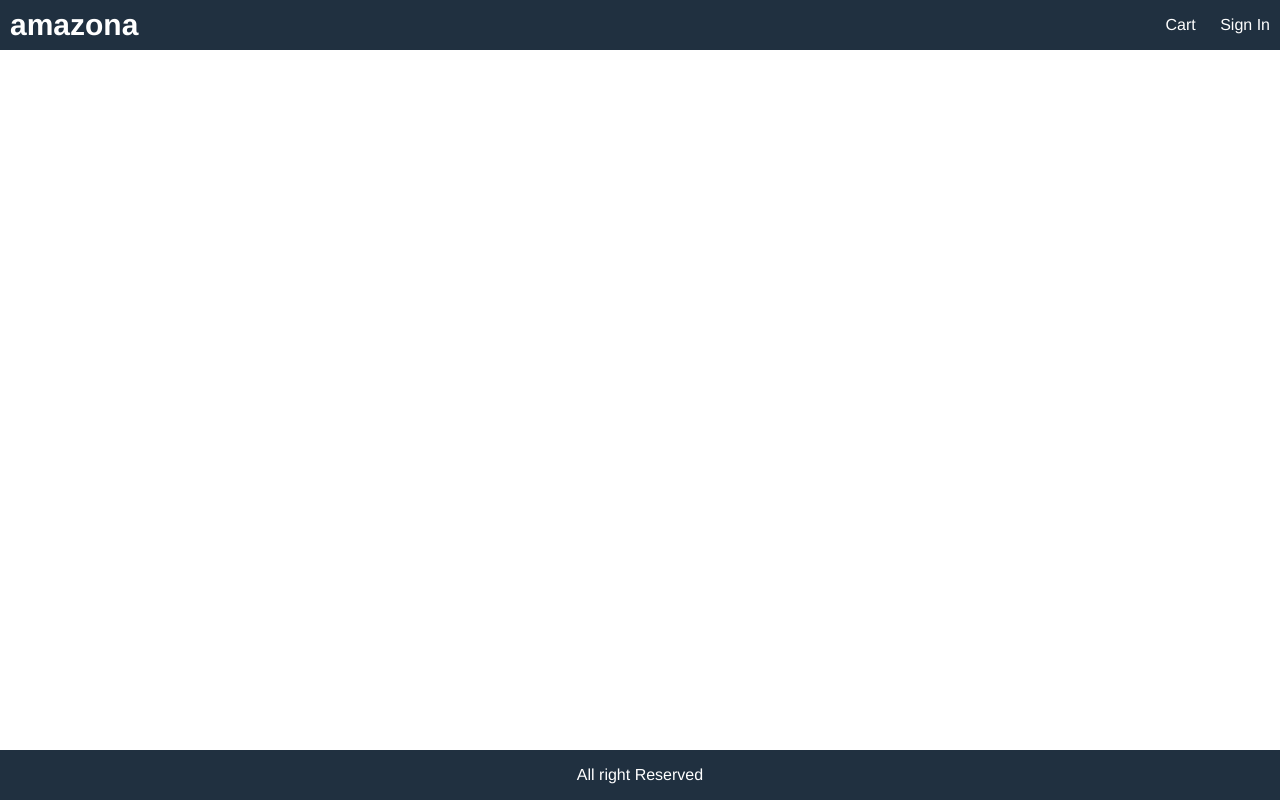
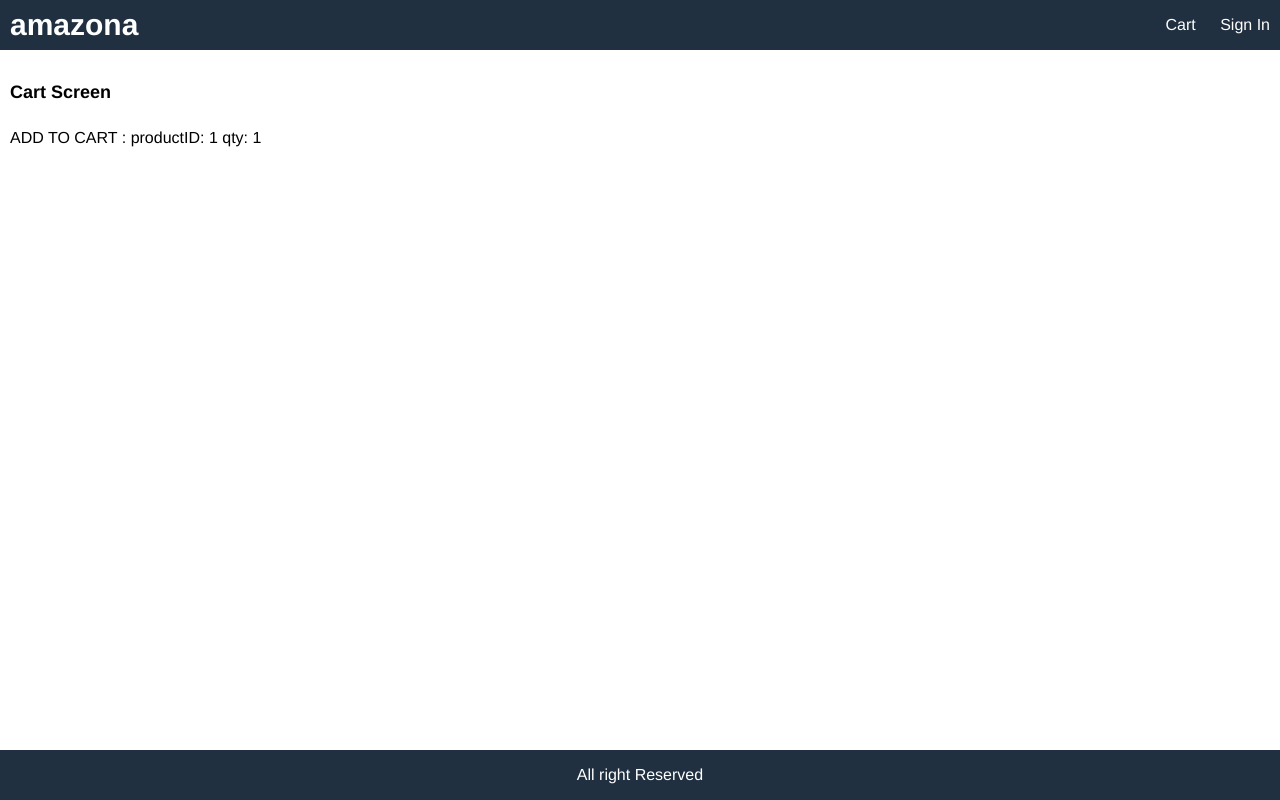
Before and after one commit to jbchinonso/mern-ecommerce, a React (Create React App) app in the folder frontend/: page /cart/1 in a window 1280 px wide. Built offline with nearby package versions, Linux system fonts and the light colour scheme.

Commit message:
add CartScreen to project

```diff
--- a/frontend/src/App.js
+++ b/frontend/src/App.js
@@ -1,5 +1,6 @@
 import React from "react";
 import {BrowserRouter, Route} from 'react-router-dom'
+import CartScreen from "./screens/CartScreen";
 import HomeScreen from "./screens/HomeScreen";
 import ProductScreen from "./screens/ProductScreen";
 
@@ -9,7 +10,7 @@
     <div className="grid-container">
       <header className="row">
         <div>
-          <a className="brand" href="index.html">
+          <a className="brand" href="/">
             amazona
           </a>
         </div>
@@ -23,6 +24,7 @@
       <main>
       <Route path="/product/:id" component={ProductScreen} />
       <Route path="/" component={HomeScreen} exact />
+      <Route path="/cart/:id?" component={CartScreen} />
 
       </main>
 
--- a/frontend/src/index.css
+++ b/frontend/src/index.css
@@ -72,7 +72,9 @@
 li{
   margin-top: 1rem;
 }
-
+input,
+select,
+textarea,
 button{
   padding: 1rem;
   border-radius: 0.5rem;
@@ -81,10 +83,15 @@
   font-family: Helvetica, Arial, sans-serif;
   -webkit-font-smoothing: antialiased;
   -moz-osx-font-smoothing: grayscale;
+}
+
+button{
   background-color: #f8f8f8;
   cursor: pointer;
 }
-
+input:hover,
+select:hover,
+textarea:hover,
 button:hover{
   border: 0.1rem #404040 solid;
 }
--- /dev/null
+++ b/frontend/src/screens/CartScreen.js
@@ -0,0 +1,12 @@
+import React from 'react'
+
+export default function CartScreen(props) {
+    const productId = props.match.params.id;
+    const qty = props.location.search ? Number(props.location.search.split('=')[1]) : 1;
+    return (
+        <div>
+            <h1>Cart Screen </h1>
+            <p>ADD TO CART : productID: {productId} qty: {qty} </p>
+        </div>
+    )
+}
--- a/frontend/src/screens/ProductScreen.js
+++ b/frontend/src/screens/ProductScreen.js
@@ -1,4 +1,4 @@
-import React, { useEffect } from "react";
+import React, { useEffect, useState } from "react";
 import { useDispatch, useSelector } from "react-redux";
 import { Link } from "react-router-dom";
 import { detailsProduct } from "../actions/productActions";
@@ -9,12 +9,17 @@
 export default function ProductScreen(props) {
   const dispatch = useDispatch();
   const productId = props.match.params.id;
+  const [qty, setQty] = useState(1);
   const productDetails = useSelector(state => state.productDetails);
   const { loading, error, product } = productDetails;
 
-  useEffect(()=>{
+  useEffect(() => {
     dispatch(detailsProduct(productId));
-  }, [dispatch, productId])
+  }, [dispatch, productId]);
+
+  const addToCartHandler = () => {
+    props.history.push(`/cart/${productId}?qty=${qty}`);
+  }
 
   return (
     <div>
@@ -71,10 +76,25 @@
                       </div>
                     </div>
                   </li>
-
-                  <li>
-                    <button className="primary block"> Add to Cart</button>
-                  </li>
+                  {product.countInStock > 0 && (
+                    <>
+                    <div className="row">
+                      <div>Qty</div>
+                      <div>
+                        <select value={qty} onChange={e => setQty(e.target.value)}>
+                          {
+                            [...Array(product.countInStock).keys()].map( (x) => (
+                              <option key={x+1} value={x+1}>{x + 1}</option>
+                            ))
+                          }
+                        </select>
+                      </div>
+                    </div>
+                      <li>
+                        <button onClick={addToCartHandler} className="primary block"> Add to Cart</button>
+                      </li>
+                    </>
+                  )}
                 </ul>
               </div>
             </div>
```
